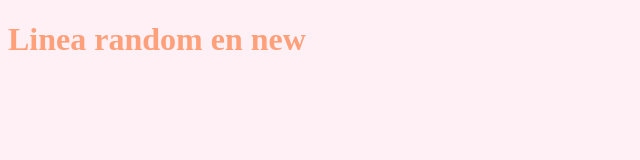
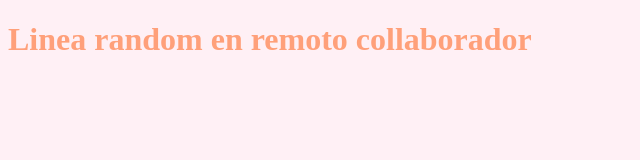
Before and after one commit to IagoAres2/DAW, a plain HTML site: page Index.html in a window 1280 px wide. Shown: the whole page, without its empty margins (0-640 px from the left). Drawn offline with Linux system fonts and the light colour scheme.

Commit message:
Commit collaborador

```diff
--- a/Index.html
+++ b/Index.html
@@ -4,5 +4,5 @@
 	<title>Ejercicio 4b</title>
 	<link rel="stylesheet" href="styles.css">
 </head>
-<h1>Linea random en new</h1>
+<h1>Linea random en remoto collaborador</h1>
 </html>
```
